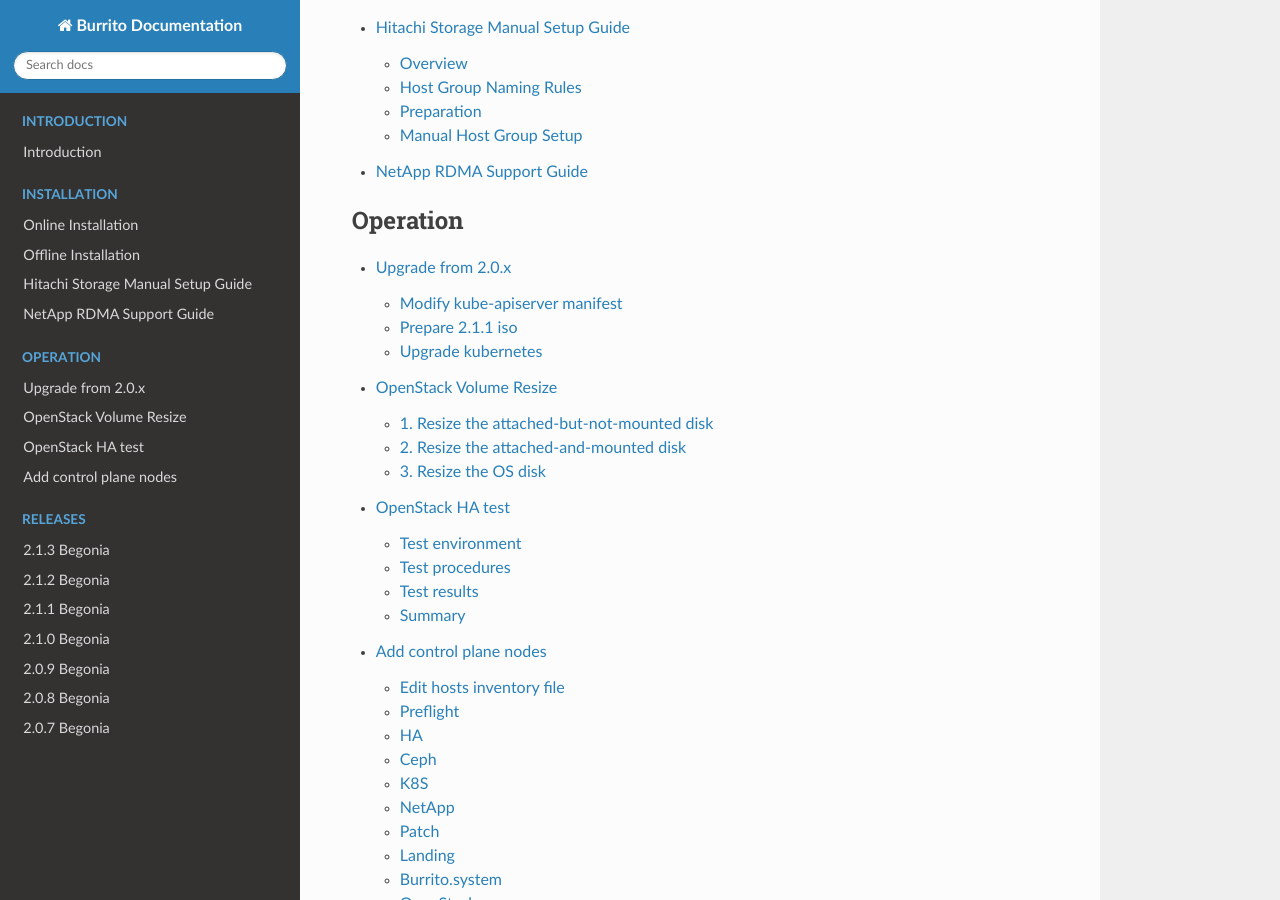
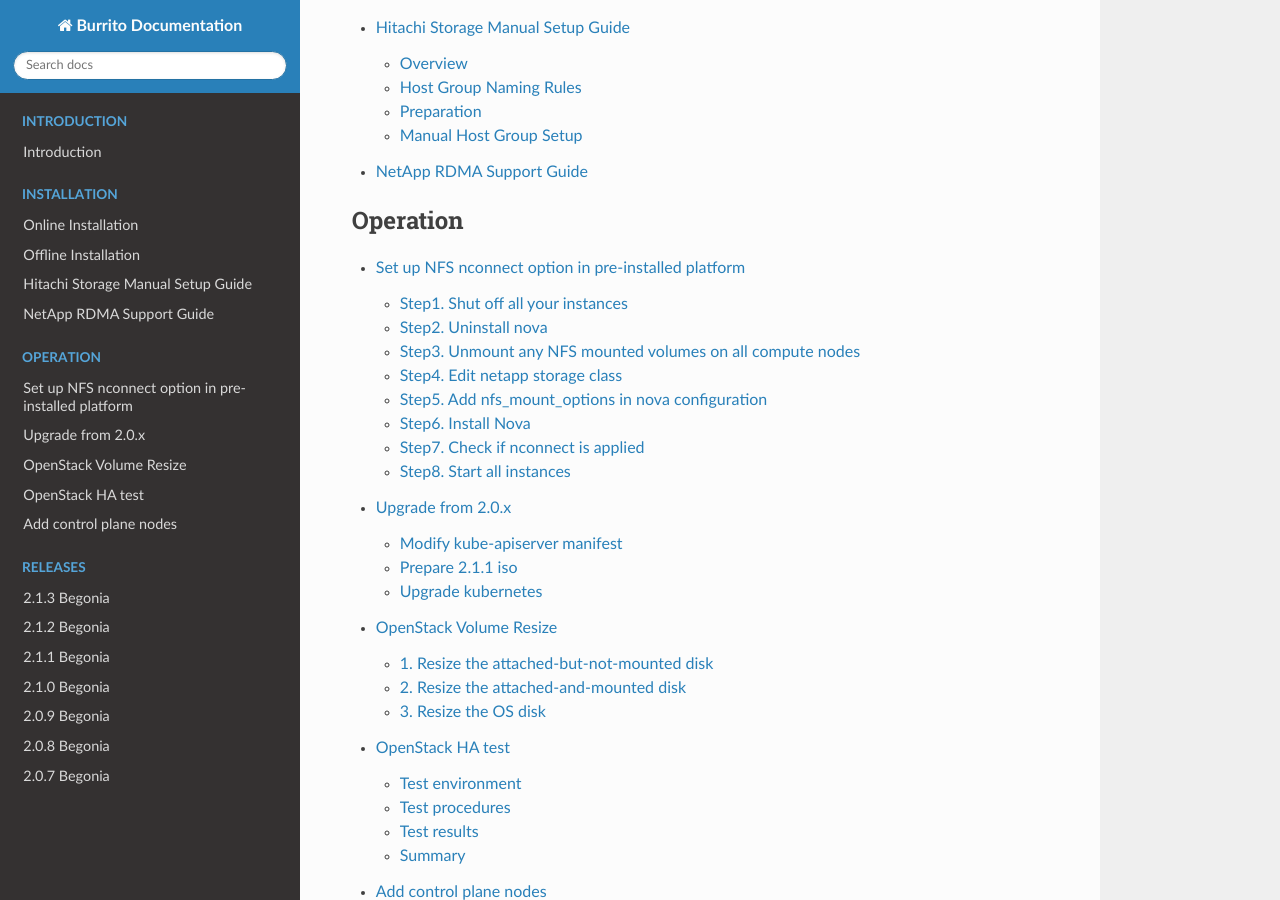
Before and after one commit to iorchard/burrito_docs, a Sphinx documentation site: the page built from source/index.rst, in a window 1280 px wide and 900 px high, scrolled down 917 px. Built offline with Sphinx 7.4.7 and the Read the Docs theme 3.1.0, drawn with Linux system fonts in a browser that asks for light colours; pages that are not in the unit, such as notebooks, are missing from menus; some of the changed lines change nothing that is shown.

Commit message:
add setup_nfs_nconnect document

```diff
--- a/source/index.rst
+++ b/source/index.rst
@@ -26,6 +26,7 @@
    :caption: Operation
    :maxdepth: 2
 
+   operation/setup_nfs_nconnect
    operation/upgrade_from_2.0.x
    operation/openstack_volume_resize
    operation/openstack_ha_test
--- /dev/null
+++ b/source/operation/setup_nfs_nconnect.rst
@@ -0,0 +1,169 @@
+Set up NFS nconnect option in pre-installed platform
+=======================================================
+
+Linux NFS client has the `nconnect` mount option that enables multiple TCP
+connections for a single NFS mount.
+Setting nconnect as a mount option enables the NFS client to open multiple
+TCP connections for the same NFS server.
+
+This is a guide to setting up the nconnect option in the pre-installed
+platform without the nconnect option.
+
+.. warning::
+   Your NetApp NFS server must support the nconnect option.
+   Consult your NetApp representative.
+
+Step1. Shut off all your instances
+------------------------------------
+
+First, you should shut off all your instances running on the compute nodes
+for remounting a NFS volume with the nconnect option.::
+
+    root@btx-0/# o server stop <vm1> <vm2> ...
+
+Step2. Uninstall nova
+----------------------
+
+Patch nova-instances PV to preserve.::
+
+    root@btx-0:/# NOVA_INSTANCES_PV=$(k get pvc nova-instances \
+            -o jsonpath='{.spec.volumeName}')
+    root@btx-0:/# echo $NOVA_INSTANCES_PV
+    pvc-10448817-dacc-4206-95c6-186c47ea297f
+    root@btx-0:/# k patch pv $NOVA_INSTANCES_PV -p \
+            '{"spec":{"persistentVolumeReclaimPolicy":"Retain"}}'
+    persistentvolume/pvc-10448817-dacc-4206-95c6-186c47ea297f patched
+
+Uninstall nova. We will reinstall it with the nconnect option later.::
+
+    $ cd burrito-<version>
+    $ ./scripts/burrito.sh uninstall nova
+
+Patch nova-instances PV to nullify claim.::
+
+    root@btx-0:/# k patch pv $NOVA_INSTANCES_PV -p \
+        '{"spec":{"claimRef": {"resourceVersion": null, "uid": null}}}'
+    persistentvolume/pvc-10448817-dacc-4206-95c6-186c47ea297f patched
+
+Patch nova-instances PV to add mountOptions.::
+
+    root@btx-0:/# k patch pv $NOVA_INSTANCES_PV -p \
+        '{"spec":{"mountOptions": ["lookupcache=pos", "nconnect=16"]}}'
+    persistentvolume/pvc-10448817-dacc-4206-95c6-186c47ea297f patched
+
+Add volumeName in openstack-helm/nova/templates/pvc-instances.yaml.::
+
+    $ vi roles/burrito.openstack/templates/osh/nova.yml.j2
+    ...
+    spec:
+      accessModes: [ "ReadWriteMany" ]
+      resources:
+        requests:
+          storage: {{ .Values.volume.size }}
+      storageClassName: {{ .Values.volume.class_name }}
+      volumeName: pvc-10448817-dacc-4206-95c6-186c47ea297f
+    {{- end }}
+
+Step3. Unmount any NFS mounted volumes on all compute nodes
+------------------------------------------------------------
+
+Log into each compute node and there will be NFS mounted volumes like this.::
+
+    $ mount |grep <NFS_SERVER_IP>
+    192.168.140.19:/trident_pvc_10448817_dacc_4206_95c6_186c47ea297f on
+    /var/lib/nova/instances type nfs4 (rw,relatime,vers=4.2,rsize=65536,
+    wsize=65536,namlen=255,hard,proto=tcp,timeo=600,retrans=2,sec=sys,
+    clientaddr=192.168.21.164,lookupcache=pos,local_lock=none,
+    addr=192.168.140.19)
+    192.168.140.19:/dev12 on /var/lib/nova/mnt/7d14f8e82b407d5bf7e8d7916fe8869d
+    type nfs4 (rw,relatime,vers=4.2,rsize=65536,wsize=65536,namlen=255,hard,
+    proto=tcp,timeo=600,retrans=2,sec=sys,clientaddr=192.168.21.164,
+    lookupcache=pos,local_lock=none,addr=192.168.140.19)
+
+Unmount all NFS mounted volumes.::
+
+    $ sudo umount /var/lib/nova/instances
+    $ sudo umount /var/lib/nova/mnt/7d14f8e82b407d5bf7e8d7916fe8869d
+
+Step4. Edit netapp storage class
+---------------------------------
+
+Edit a netapp storage class to add the nconnect mount option.::
+
+    root@btx-0:/# k edit storageclass netapp
+    ...
+    mountOptions:
+    - lookupcache=pos
+    - nconnect=16
+
+Step5. Add nfs_mount_options in nova configuration
+---------------------------------------------------
+
+Add conf.nova.libvirt.nfs_mount_options in nova.yml.j2.::
+
+    $ cd burrito-<version>
+    $ vi roles/burrito.openstack/templates/osh/nova.yml.j2
+    ...
+          virt_type: kvm
+          disk_cachemodes: "network=writeback"
+          hw_disk_discard: unmap
+          nfs_mount_options: "lookupcache=pos,nconnect=16"
+        scheduler:
+
+Step6. Install Nova
+--------------------
+
+Install a nova helm chart.::
+
+    $ ./scripts/burrito.sh install nova
+
+Step7. Check if nconnect is applied
+-------------------------------------
+
+Check if NFS volumes are mounted with the nconnect option on the compute
+nodes.::
+
+    $ sudo mount |grep <NFS_SERVER_IP>
+    192.168.140.19:/trident_pvc_10448817_dacc_4206_95c6_186c47ea297f on
+    /var/lib/kubelet/pods/c330fc9f-5887-4365-aacb-9d9e4218e064/volumes/
+    kubernetes.io~csi/pvc-10448817-dacc-4206-95c6-186c47ea297f/mount type
+    nfs4 (rw,relatime,vers=4.2,rsize=65536,wsize=65536,namlen=255,hard,
+    proto=tcp,nconnect=16,timeo=600,retrans=2,sec=sys,
+    clientaddr=192.168.21.164,lookupcache=pos,local_lock=none,
+    addr=192.168.140.19)
+    192.168.140.19:/trident_pvc_10448817_dacc_4206_95c6_186c47ea297f on
+    /var/lib/nova/instances type nfs4 (rw,relatime,vers=4.2,rsize=65536,
+    wsize=65536,namlen=255,hard,proto=tcp,nconnect=16,timeo=600,retrans=2,
+    sec=sys,clientaddr=192.168.21.164,lookupcache=pos,local_lock=none,
+    addr=192.168.140.19)
+
+Check if there are multiple TCP connections between the compute node and
+the NFS server.::
+
+    $ ss -atn |grep <NFS_SERVER_IP>
+    ESTAB      0      0      192.168.21.54:682   192.168.140.19:2049
+    ESTAB      0      0      192.168.21.54:773   192.168.140.19:2049
+    ESTAB      0      0      192.168.21.54:858   192.168.140.19:2049
+    ESTAB      0      0      192.168.21.54:780   192.168.140.19:2049
+    ESTAB      0      0      192.168.21.54:955   192.168.140.19:2049
+    ESTAB      0      0      192.168.21.54:840   192.168.140.19:2049
+    ESTAB      0      0      192.168.21.54:846   192.168.140.19:2049
+    ESTAB      0      0      192.168.21.54:733   192.168.140.19:2049
+    ESTAB      0      0      192.168.21.54:737   192.168.140.19:2049
+    ESTAB      0      0      192.168.21.54:919   192.168.140.19:2049
+    ESTAB      0      0      192.168.21.54:892   192.168.140.19:2049
+    ESTAB      0      0      192.168.21.54:727   192.168.140.19:2049
+    ESTAB      0      0      192.168.21.54:719   192.168.140.19:2049
+    ESTAB      0      0      192.168.21.54:743   192.168.140.19:2049
+    ESTAB      0      0      192.168.21.54:907   192.168.140.19:2049
+    ESTAB      0      0      192.168.21.54:696   192.168.140.19:2049
+
+Step8. Start all instances
+------------------------------
+
+Start all instances.::
+
+    root@btx-0/# o server start <vm1> <vm2> ...
+
+Now with the nconnect mount option, data IO for all instances is spread
+across multiple TCP connections.
```
